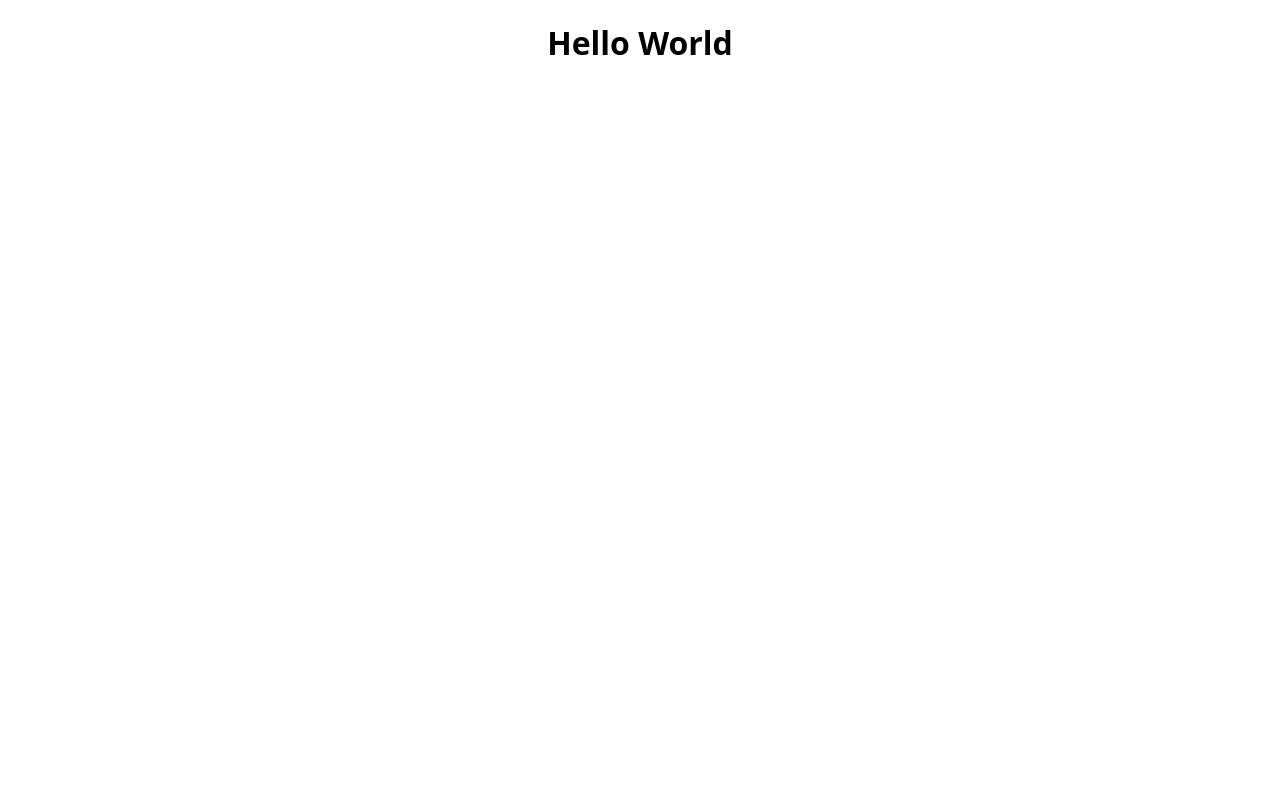
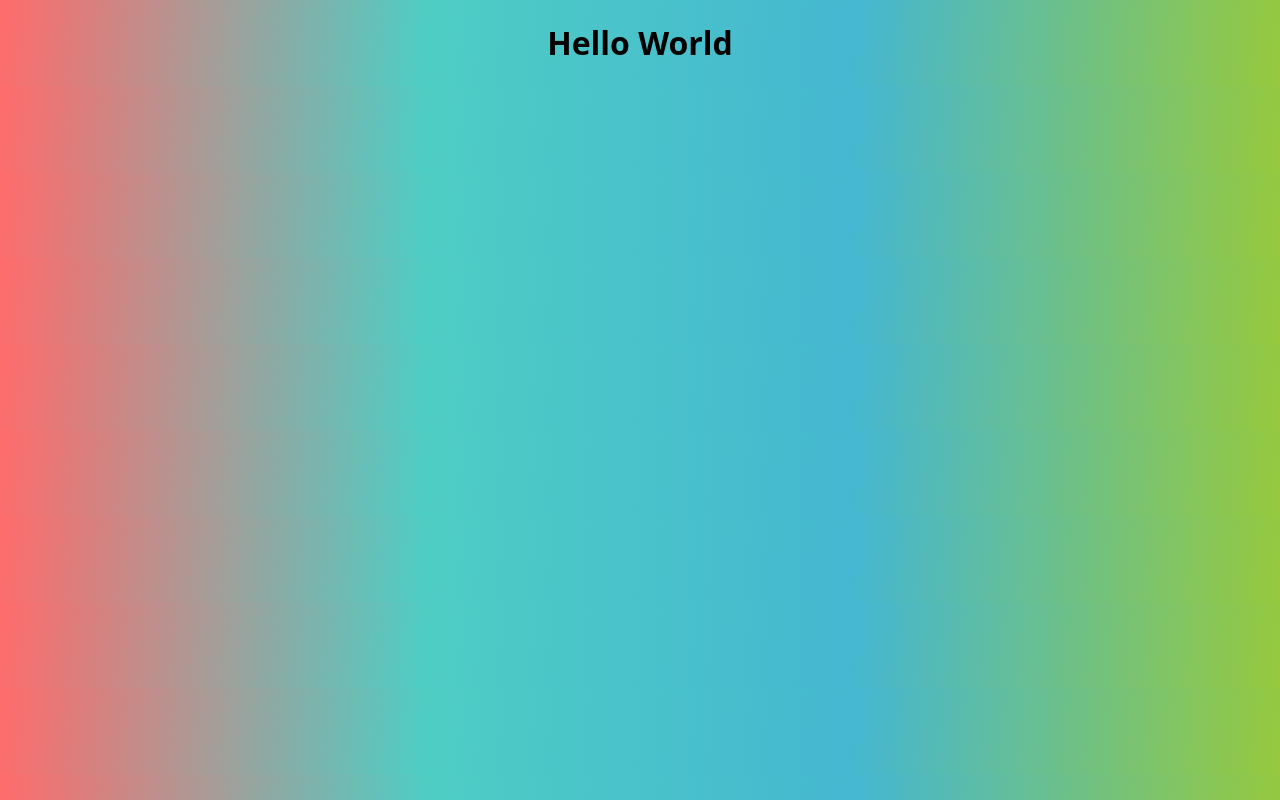
Before and after one commit to tuonghoa2k7/tuonghoa2k7.github.io, a plain HTML site: page index.html in a window 1280 px wide. Drawn offline with Linux system fonts and the light colour scheme.

Commit message:
upload file

```diff
--- a/src/style/main.css
+++ b/src/style/main.css
@@ -1,3 +1,7 @@
+body {
+  background: linear-gradient(96deg, #ff6b6b, #4ecdc4, #45b7d1, #96c93d);
+}
+
 div {
   text-align: center;
 }
```
